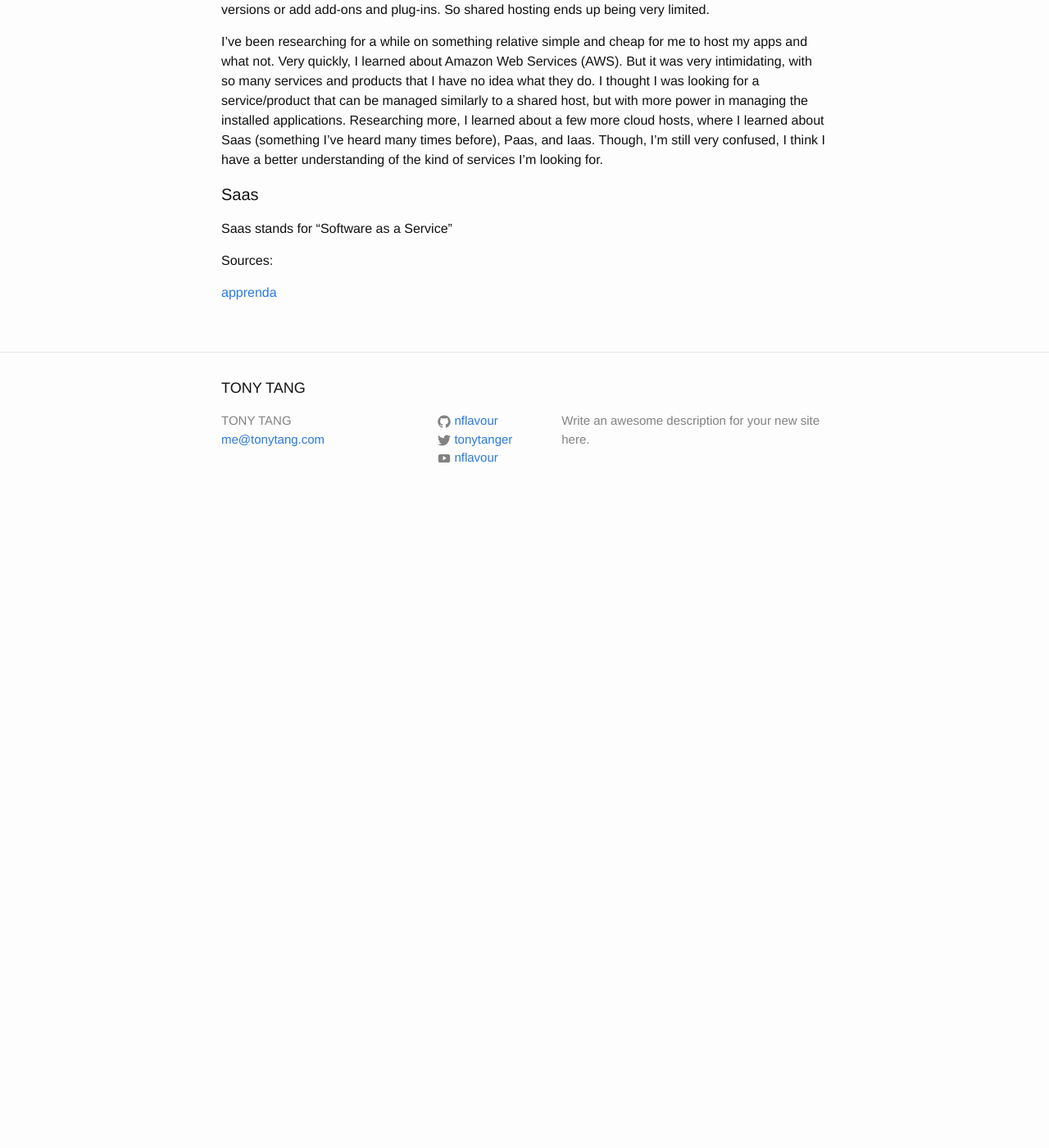
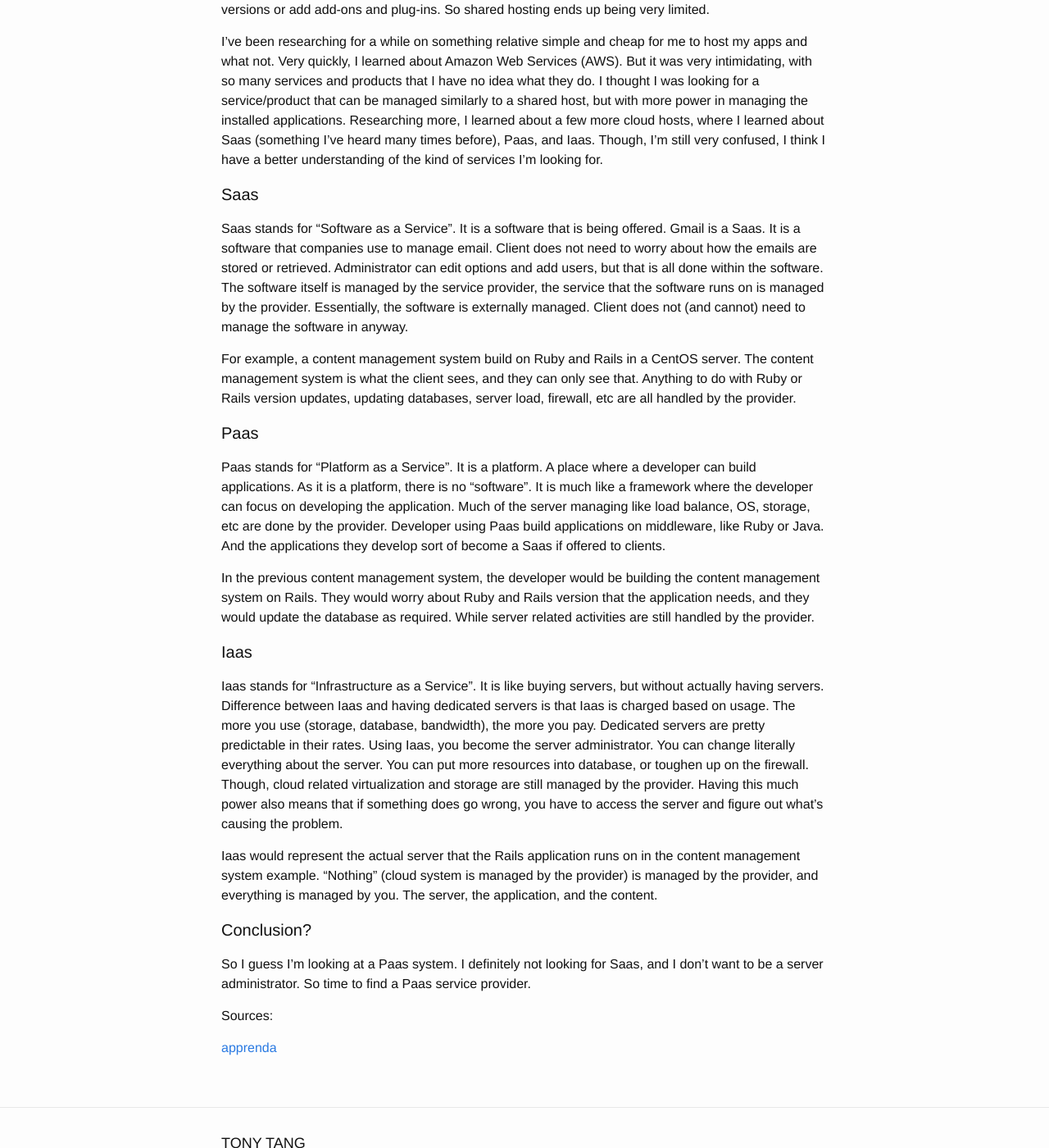
Before and after one commit to nflavour/nflavour.github.io, a Jekyll site: the page built from _posts/2014-10-12-sass-paas-iaas.md, in a window 1280 px wide and 1400 px high, scrolled down 311 px. Shown: the whole window at 82% size. Built offline with Jekyll 4.4.1, drawn with Linux system fonts in a browser that asks for light colours; before the commit the page ends 941 px from its top, so only the background shows below that.

Commit message:
edited saas paas iaas

```diff
--- a/_posts/2014-10-12-sass-paas-iaas.md
+++ b/_posts/2014-10-12-sass-paas-iaas.md
@@ -5,7 +5,7 @@ date:   2014-10-12 20:05:00
 categories: programming
 ---
 
-+Preface:+
+**Preface:**
 
 For a while now, I've been wondering how can I host a web application with the freedom to customize my system however I want (like when I develop on my Mac). Shared host are definitely not working. They do provide many of the popular apps like PHP, Ruby, Python, etc. But they lack the ability to switch versions or add add-ons and plug-ins. So shared hosting ends up being very limited.
 
@@ -13,7 +13,26 @@ I've been researching for a while on something relative simple and cheap for me
 
 #### Saas ####
 
-Saas stands for "Software as a Service"
+Saas stands for "Software as a Service". It is a software that is being offered. Gmail is a Saas. It is a software that companies use to manage email. Client does not need to worry about how the emails are stored or retrieved. Administrator can edit options and add users, but that is all done within the software. The software itself is managed by the service provider, the service that the software runs on is managed by the provider. Essentially, the software is externally managed. Client does not (and cannot) need to manage the software in anyway.
+
+For example, a content management system build on Ruby and Rails in a CentOS server. The content management system is what the client sees, and they can only see that. Anything to do with Ruby or Rails version updates, updating databases, server load, firewall, etc are all handled by the provider.
+
+#### Paas ####
+
+Paas stands for "Platform as a Service". It is a platform. A place where a developer can build applications. As it is a platform, there is no "software". It is much like a framework where the developer can focus on developing the application. Much of the server managing like load balance, OS, storage, etc are done by the provider. Developer using Paas build applications on middleware, like Ruby or Java. And the applications they develop sort of become a Saas if offered to clients.
+
+In the previous content management system, the developer would be building the content management system on Rails. They would worry about Ruby and Rails version that the application needs, and they would update the database as required. While server related activities are still handled by the provider.
+
+#### Iaas ####
+
+Iaas stands for "Infrastructure as a Service". It is like buying servers, but without actually having servers. Difference between Iaas and having dedicated servers is that Iaas is charged based on usage. The more you use (storage, database, bandwidth), the more you pay. Dedicated servers are pretty predictable in their rates. Using Iaas, you become the server administrator. You can change literally everything about the server. You can put more resources into database, or toughen up on the firewall. Though, cloud related virtualization and storage are still managed by the provider. Having this much power also means that if something does go wrong, you have to access the server and figure out what's causing the problem.
+
+Iaas would represent the actual server that the Rails application runs on in the content management system example. "Nothing" (cloud system is managed by the provider) is managed by the provider, and everything is managed by you. The server, the application, and the content.
+
+#### Conclusion? ####
+
+So I guess I'm looking at a Paas system. I definitely not looking for Saas, and I don't want to be a server administrator. So time to find a Paas service provider.
+
 
 Sources:
 
```
